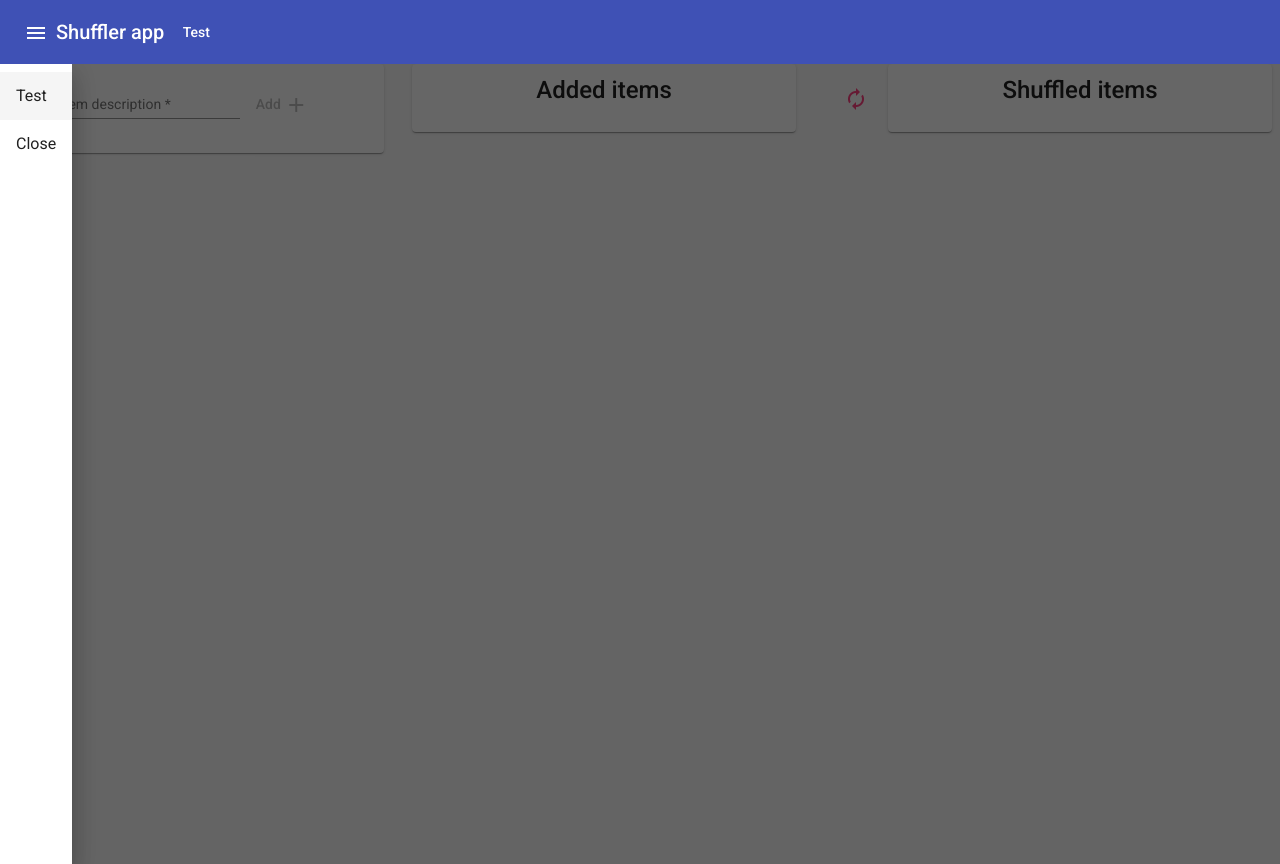
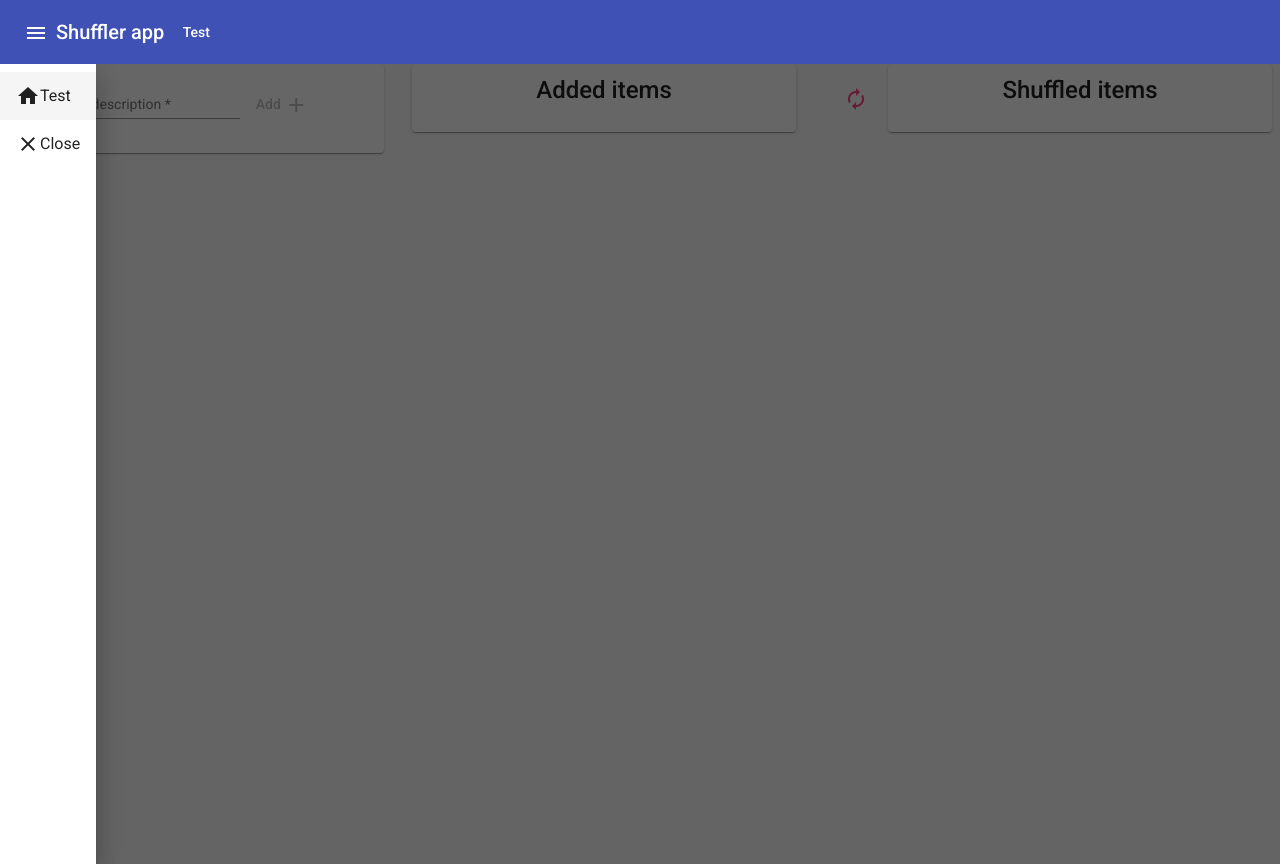
Before and after one commit to aldnoah93/shuffler, an Angular app: page / in a window 1280 px wide. Both pictures are taken after a click on the button "menu". Built offline with nearby package versions, Linux system fonts and the light colour scheme.

Commit message:
Style changes
Some styles have been updated

```diff
--- a/src/app/app.component.html
+++ b/src/app/app.component.html
@@ -1,4 +1,5 @@
 <div fxLayout="column" fxFlexFill fxLayoutAlign="space-between stretch">
     <app-toolbar [title]="title" [menuItems]="menuItems"></app-toolbar>
-    <app-sidenav [menuItems]="menuItems" fxFlex fxFill></app-sidenav>
+    <app-sidenav [menuItems]="menuItems" fxFlex fxFill ></app-sidenav>
+    <!--<footer>footer text</footer>-->
 </div>
--- a/src/app/app.component.ts
+++ b/src/app/app.component.ts
@@ -9,5 +9,5 @@ import { MenuItem } from 'src/models/layout/menuItem';
 export class AppComponent {
   title: string = 'Shuffler app';
 
-  menuItems: Array<MenuItem> = [{description: 'Test', link: '/test'}];
+  menuItems: Array<MenuItem> = [{description: 'Test', link: '/test', icon:"home"}];
 }
--- a/src/app/layout/services/toggle.service.ts
+++ b/src/app/layout/services/toggle.service.ts
@@ -1,17 +1,17 @@
 import { Injectable } from '@angular/core';
-import { Observable, Subject } from 'rxjs';
+import { BehaviorSubject, Observable, Subject } from 'rxjs';
 
 @Injectable({
   providedIn: 'root'
 })
 export class ToggleService {
 
-  toggle$: Subject<void> = new Subject<void>();
+  readonly toggle$: BehaviorSubject<boolean> = new BehaviorSubject<boolean>(false);
 
   constructor() { }
 
   toggle(): void {
-    this.toggle$.next();
+    this.toggle$.next(!this.toggle$.value);
   }
 
 }
--- a/src/app/layout/sidenav/sidenav.component.html
+++ b/src/app/layout/sidenav/sidenav.component.html
@@ -1,13 +1,13 @@
-<mat-sidenav-container>
-    <mat-sidenav #sidenav>
-        <mat-nav-list>
-            <a *ngFor="let item of menuItems" mat-list-item [routerLink]="'{{item.link}}'"> {{item.description}} </a>
-            <a mat-list-item (click)="toggle()" mat-list-item>Close</a>
+<mat-sidenav-container fxFlex>
+    <mat-sidenav #sidenav xLayout.gt-md="row" fxLayout.lt-md="column">
+        <mat-nav-list fxFlex.lt-md="100" fxFlex.gt-md="40">
+            <a *ngFor="let item of menuItems" mat-list-item [routerLink]="'{{item.link}}'"><mat-icon *ngIf="!!item.icon" aria-hidden="false">{{item.icon}}</mat-icon> {{item.description}} </a>
+            <a mat-list-item (click)="toggle()" mat-list-item><mat-icon aria-hidden="false">close</mat-icon> Close</a>
         </mat-nav-list>
     </mat-sidenav>
     <mat-sidenav-content>
-        <div fxFill fxFlex="100" fxLayout="column" style="min-height: 100vh;">
+        <main class="main-content">
             <router-outlet></router-outlet>
-        </div>
+        </main>
     </mat-sidenav-content>
 </mat-sidenav-container>
--- a/src/app/layout/toolbar/toolbar.component.html
+++ b/src/app/layout/toolbar/toolbar.component.html
@@ -1,3 +1,4 @@
+<header>
     <mat-toolbar color="primary">
         <mat-toolbar-row>
             <button mat-icon-button (click)="toggle()">
@@ -10,3 +11,4 @@
             </div>
         </mat-toolbar-row>
     </mat-toolbar>
+</header>
--- a/src/app/layout/toolbar/toolbar.component.ts
+++ b/src/app/layout/toolbar/toolbar.component.ts
@@ -1,6 +1,5 @@
-import { Component, EventEmitter, Input, OnInit, Output } from '@angular/core';
+import { Component, Input } from '@angular/core';
 import { MenuItem } from 'src/models/layout/menuItem';
-import { UnsubscribeHelper } from 'src/utils/unsucribe/unsubscribe';
 import { ToggleService } from '../services/toggle.service';
 
 @Component({
@@ -8,7 +7,7 @@ import { ToggleService } from '../services/toggle.service';
   templateUrl: './toolbar.component.html',
   styleUrls: ['./toolbar.component.scss']
 })
-export class ToolbarComponent implements OnInit {
+export class ToolbarComponent{
 
   @Input()
   title: string = "My app";
@@ -16,19 +15,10 @@ export class ToolbarComponent implements OnInit {
   @Input()
   menuItems: Array<MenuItem> = [];
 
-  sub$: UnsubscribeHelper = new UnsubscribeHelper();
-
   constructor(private toggleService: ToggleService) { }
 
-  ngOnDestroy(): void {
-    this.sub$.unsubscribe();
-  }
-
-  ngOnInit(): void {
-  }
-
   toggle(): void {
-    this.toggleService.toggle$.next();
+    this.toggleService.toggle();
   }
 
 }
--- a/src/models/layout/menuItem.ts
+++ b/src/models/layout/menuItem.ts
@@ -1,4 +1,5 @@
 export interface MenuItem {
     description: string;
     link: string;
+    icon?: string;
 }
--- a/src/styles.scss
+++ b/src/styles.scss
@@ -2,3 +2,4 @@
 
 html, body { height: 100%; }
 body { margin: 0; font-family: Roboto, "Helvetica Neue", sans-serif; }
+.main-content { min-height:100vh;}
```
Lines whose indentation alone changed are shown as unchanged.
